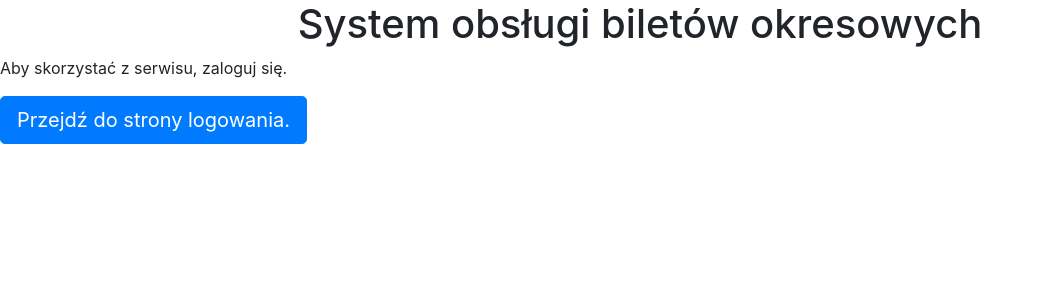
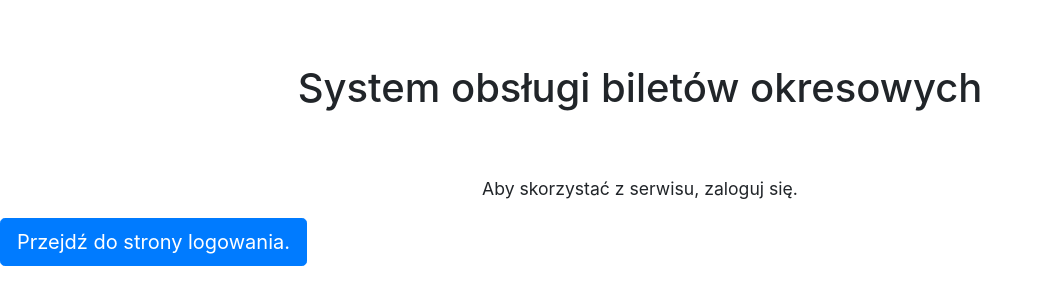
Before and after one commit to barte525/IOT, a Django app: page / in a window 1280 px wide. Shown: the top 305 px of the page, without its empty margins (0-1043 px from the left). Run offline with Django 4.2, Linux system fonts and the light colour scheme; some libraries are stand-ins or nearby versions.

```diff
--- /dev/null
+++ b/main/main/static/main_page_style.css
@@ -0,0 +1,11 @@
+a {
+    margin:auto;
+    text-align:center;
+    display:block;
+}
+
+p {
+    margin-top: 5%;
+    text-align: center;
+    font-size: 1.1em;
+}
--- a/main/main/static/register_style.css
+++ b/main/main/static/register_style.css
@@ -1,3 +1,12 @@
 main {
     margin: auto;
 }
+
+p {
+    margin: auto;
+    text-align: center;
+}
+
+a {
+    margin: auto;
+}
--- a/main/main/templates/base.html
+++ b/main/main/templates/base.html
@@ -3,9 +3,6 @@
 <head>
     <meta charset="urf-8">
     <title>{% block title %}{% endblock %}</title>
-
-    {% load static %}
-    <link rel="stylesheet" type="text/css" href="{% static 'base_style.css' %}">
 
     {% block head %} {% endblock %}
 </head>
--- a/main/main/templates/login.html
+++ b/main/main/templates/login.html
@@ -1,12 +1,14 @@
 {% extends 'base.html' %}
 {% block title %}Login{% endblock %}
 {% block head %}
+
+    {% load static %}
+    <link rel="stylesheet" type="text/css" href="{% static 'base_style.css' %}">
 
     <link rel="stylesheet" href="https://stackpath.bootstrapcdn.com/bootstrap/4.3.1/css/bootstrap.min.css"
                        integrity="sha384-ggOyR0iXCbMQv3Xipma34MD+dH/1fQ784/j6cY/iJTQUOhcWr7x9JvoRxT2MZw1T"
                        crossorigin="anonymous">
 
-    {% load static %}
     <link rel="stylesheet" type="text/css" href="{% static 'login_style.css' %}">
 
 {% endblock %}
--- a/main/main/templates/main_page.html
+++ b/main/main/templates/main_page.html
@@ -3,12 +3,13 @@
 
 {% block head %}
     {% load static %}
-    <link rel="stylesheet" type="text/css" href="{% static 'register_style.css' %}">
-
-
     <link rel="stylesheet" href="https://stackpath.bootstrapcdn.com/bootstrap/4.3.1/css/bootstrap.min.css"
                        integrity="sha384-ggOyR0iXCbMQv3Xipma34MD+dH/1fQ784/j6cY/iJTQUOhcWr7x9JvoRxT2MZw1T"
                        crossorigin="anonymous">
+
+    <link rel="stylesheet" type="text/css" href="{% static 'main_page_style.css' %}">
+
+    <link rel="stylesheet" type="text/css" href="{% static 'base_style.css' %}">
 
 {% endblock %}
 
--- a/main/main/templates/register.html
+++ b/main/main/templates/register.html
@@ -3,12 +3,14 @@
 
 {% block head %}
     {% load static %}
-    <link rel="stylesheet" type="text/css" href="{% static 'register_style.css' %}">
-
 
     <link rel="stylesheet" href="https://stackpath.bootstrapcdn.com/bootstrap/4.3.1/css/bootstrap.min.css"
                        integrity="sha384-ggOyR0iXCbMQv3Xipma34MD+dH/1fQ784/j6cY/iJTQUOhcWr7x9JvoRxT2MZw1T"
                        crossorigin="anonymous">
+
+    <link rel="stylesheet" type="text/css" href="{% static 'register_style.css' %}">
+
+    <link rel="stylesheet" type="text/css" href="{% static 'base_style.css' %}">
 
 {% endblock %}
 
```
